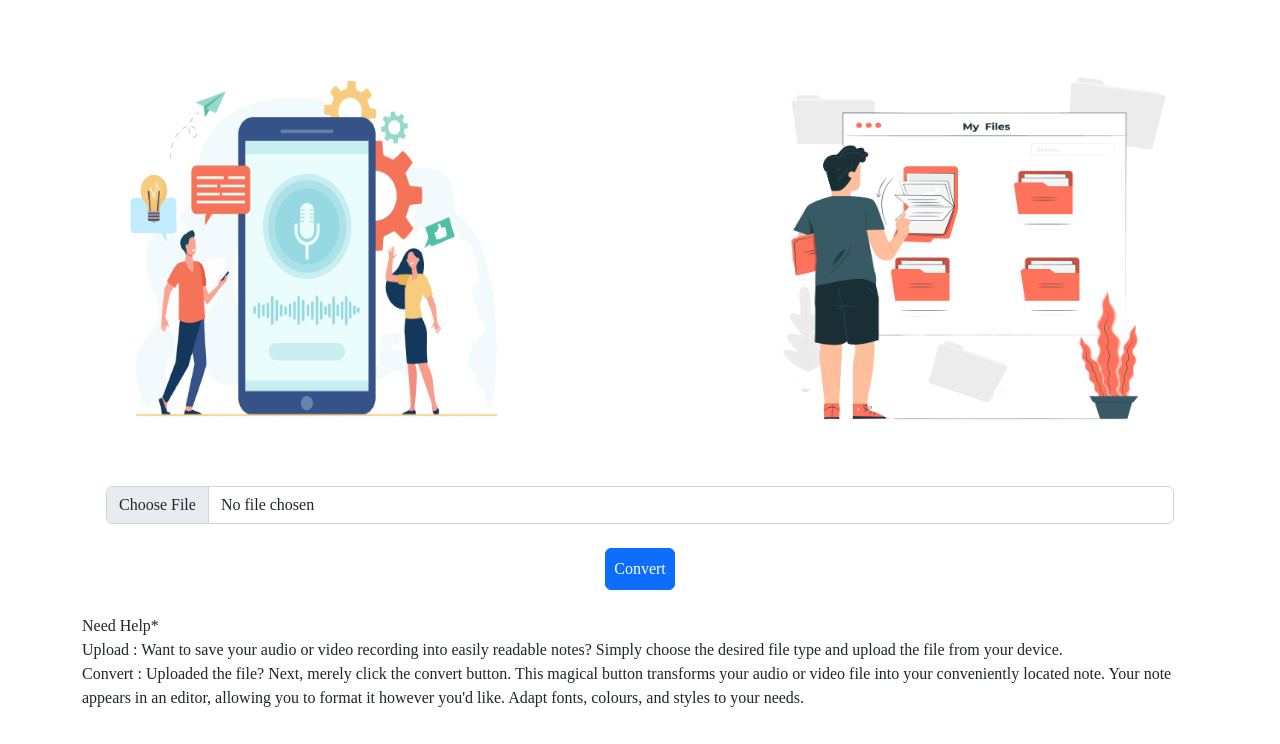
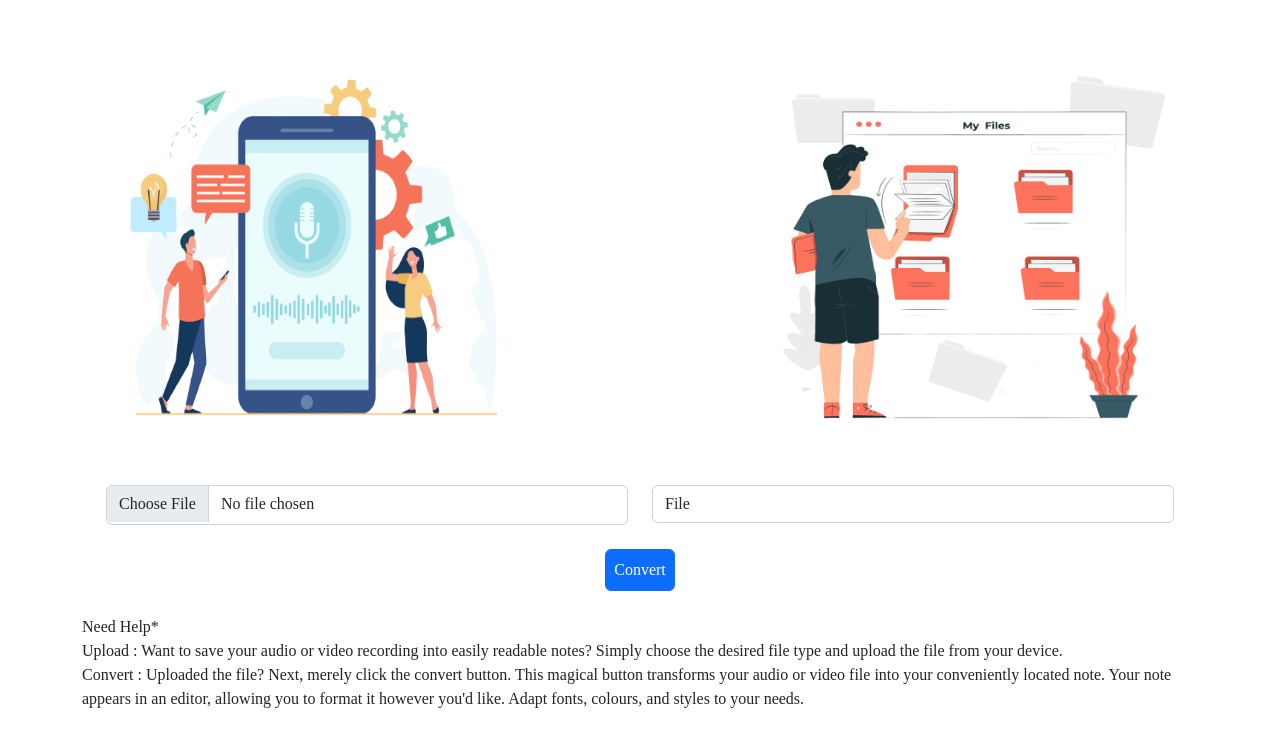
Before and after one commit to Hack-ElitesX/notemaker, a Django app: page /conversion in a window 1280 px wide. Shown: the part 56-800 px from the top of the page. Run offline with Django 4.2, Linux system fonts and the light colour scheme; some libraries are stand-ins or nearby versions; some web fonts are replaced.

Commit message:
Added URL Feature 1. User can get transcript of the lecture from video/audio URL
Now media folder will be created automatically if it doesn't already exist

```diff
--- a/notemakerapp/views.py
+++ b/notemakerapp/views.py
@@ -115,6 +115,8 @@ def downloadNote(request, html, type, pageSize, output):
     # os.remove(saveFileName)
 
 def editor(request,**params):
+    if(not os.path.exists('media/')):
+        os.mkdir(os.path.join('', 'media'))
     if(not os.path.exists('media/pdf')):
         os.mkdir(os.path.join('', 'media') + '/pdf')
     if(not os.path.exists('media/word')):
@@ -144,30 +146,32 @@ def editor(request,**params):
         return render(request,'edit.html',params)
 
 DEEPGRAM_API_KEY = 'ce3960b83c89b1411d4fde4b9fd22905d1ee1900'
-async def main(path):
-    try:
-        # Initializes the Deepgram SDK
-        deepgram = Deepgram(DEEPGRAM_API_KEY)
+async def main(type, path, url):
+    # Initializes the Deepgram SDK
+    deepgram = Deepgram(DEEPGRAM_API_KEY)
+    if(type == 'file'):
+        try:
+            f = default_storage.open(os.path.join('', path), 'rb')
+            data = f.read()
+            f.close()
 
-        f = default_storage.open(os.path.join('', path), 'rb')
-        data = f.read()
-        f.close()
+            video_formats = ['mp4', 'mkv']
+            audio_formats = ['mp3', 'wav']
+            fileType = path.split('.')[1]
+            mimetype = ""
+            if(fileType in video_formats):
+                mimetype += "video/" + fileType
+            elif(fileType in audio_formats):
+                mimetype += "audio/" + fileType
+            else:
+                return None;
 
-        video_formats = ['mp4', 'mkv']
-        audio_formats = ['mp3', 'wav']
-        fileType = path.split('.')[1]
-        mimetype = ""
-        if(fileType in video_formats):
-            mimetype += "video/" + fileType
-        elif(fileType in audio_formats):
-            mimetype += "audio/" + fileType
-        else:
-            return None;
-
-        source = {'buffer': data, 'mimetype': 'audio/wav'}
-        response = await deepgram.transcription.prerecorded(source, {'punctuate': True})
-    except Exception as e:
-        return HttpResponse(e)
+            source = {'buffer': data, 'mimetype': 'audio/wav'}
+        except Exception as e:
+            return HttpResponse(e)
+    elif(type == 'url'):
+        source = {'url': url}
+    response = await deepgram.transcription.prerecorded(source, {'punctuate': True})
 
     res = json.dumps(response["results"]["channels"][0], indent=1)
     pattern = r"\"transcript\": \".+\""
@@ -177,18 +181,24 @@ async def main(path):
     final_text = final_text.replace("\"transcript\": \"", '').replace("\"<>", '')
     return final_text
 
-def audio_to_text(path):
-    return asyncio.run(main(path))
+def audio_to_text(type, path=None, url=None):
+    return asyncio.run(main(type, path, url))
 
 def convert(request):
     if request.method == "POST":
-        uploaded_file = request.FILES['file']
-        fs = FileSystemStorage()
-        token_var = uuid4()
-        saveFileName = str(token_var) + '_' + str(uploaded_file.name)
-        fs.save(saveFileName, uploaded_file)
+        text = None
+        fileFormat = request.POST['format']
+        if(fileFormat == 'file'):
+            uploaded_file = request.FILES['file']
+            fs = FileSystemStorage()
+            token_var = uuid4()
+            saveFileName = str(token_var) + '_' + str(uploaded_file.name)
+            fs.save(saveFileName, uploaded_file)
+            text = audio_to_text('file', saveFileName)
+        elif(fileFormat == 'url'):
+            url = request.POST['url']
+            text = audio_to_text('url', url=url)
 
-        text = audio_to_text(saveFileName)
         if(text == None):
             return HttpResponse('''
             <h1> Invalid File Format </h1>
--- a/templates/conversion.html
+++ b/templates/conversion.html
@@ -3,6 +3,11 @@
 {% block content %}
 <script src="https://cdnjs.cloudflare.com/ajax/libs/font-awesome/6.1.2/js/fontawesome.min.js"
   crossorigin="anonymous"></script>
+<style>
+  .format-input {
+    height: 40px;
+  }
+</style>
 <div class="container-fluid d-flex mt-5" style="align-items: center;justify-content:center;height:80vh;">
   <div class="container my-3 d-flex flex-center">
 
@@ -20,9 +25,15 @@
             {% csrf_token %}
             <div class="row d-flex flex-center m-auto ">
               <div class="col-sm">
-                <!-- <div class="col-lg-6"> -->
-                <input type="file" class="form-control" id="filename" name="file" accept=".mp3, .mp4, .wav, .mkv" required>
-                <!-- </div>         -->
+                <input type="file" class="form-control format-input" name="file" accept=".mp3, .mp4, .wav, .mkv">
+                <input type="text" class="form-control format-input" name="url" style="display: none" placeholder="Enter Video URL">
+              </div>
+              <div class="col-sm">
+                <select class="form-control" name="format" id="format">
+                  <option value=""> Select Input Type </option>
+                  <option selected value="file"> File </option>
+                  <option value="url"> URL </option>
+                </select>
               </div>
             </div>
 
@@ -142,19 +153,38 @@
 <script>
   // Spinner code
   var spinner = document.getElementById('convert');
+  let filename = document.getElementsByClassName('format-input')[0];
+  let url = document.getElementsByClassName('format-input')[1];
   spinner.addEventListener('click', () => {
-    if(filename.value == "") { return; }  // Do nothing if no file is provided
+    if(filename.value == "" && url.value == "") { return; }  // Do nothing if no file is provided
     let before_conv = document.getElementById('before-convert');
     let during_conv = document.getElementById('during-convert');
     before_conv.style.display = "none";
     during_conv.style.display = "inline-block";
   })
 </script>
-{% comment %}
-<script src="https://cdn.jsdelivr.net/npm/bootstrap@5.2.0/dist/js/bootstrap.bundle.min.js"
-  integrity="sha384-A3rJD856KowSb7dwlZdYEkO39Gagi7vIsF0jrRAoQmDKKtQBHUuLZ9AsSv4jD4Xa" crossorigin="anonymous"></script>
 
-
-{% endcomment %}
+<!-- Format Event Listener -->
+<script>
+  let fileFormat = document.getElementById('format');
+  fileFormat.addEventListener('change', () => {
+    if(fileFormat.value == "file") {
+      filename.disabled = false;
+      filename.style.display = "block";
+      url.style.display = "none";
+      filename.style.cursor = "default";
+    } else if(fileFormat.value == "url") {
+      filename.style.display = "none";
+      url.disabled = false
+      url.style.display = "block";
+      url.style.cursor = "auto";
+    } else {
+      url.disabled = true;
+      filename.disabled = true;
+      url.style.cursor = "not-allowed";
+      filename.style.cursor = "not-allowed";
+    }
+  });
+</script>
 
 {% endblock %}
```
